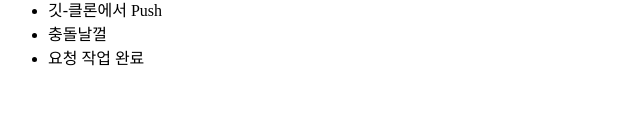
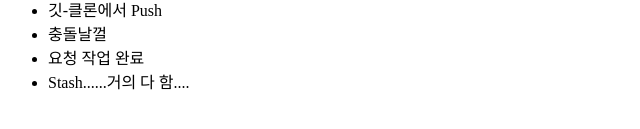
Before and after one commit to hajungin/git-work, a plain HTML site: page index.html in a window 1280 px wide. Shown: the part 187-316 px from the top of the page, without its empty margins (0-640 px from the left). Drawn offline with Linux system fonts and the light colour scheme.

Commit message:
#충돌 해결 - 완료 후 push

```diff
--- a/index.html
+++ b/index.html
@@ -11,6 +11,7 @@
       <li>깃-클론에서 Push</li>
       <li>충돌날껄</li>
       <li>요청 작업 완료</li>
+      <li>Stash......거의 다 함....</li>
     </ul>
     <head>
       <title>나중에 수정될 가능성 있는 곳</title>
```
